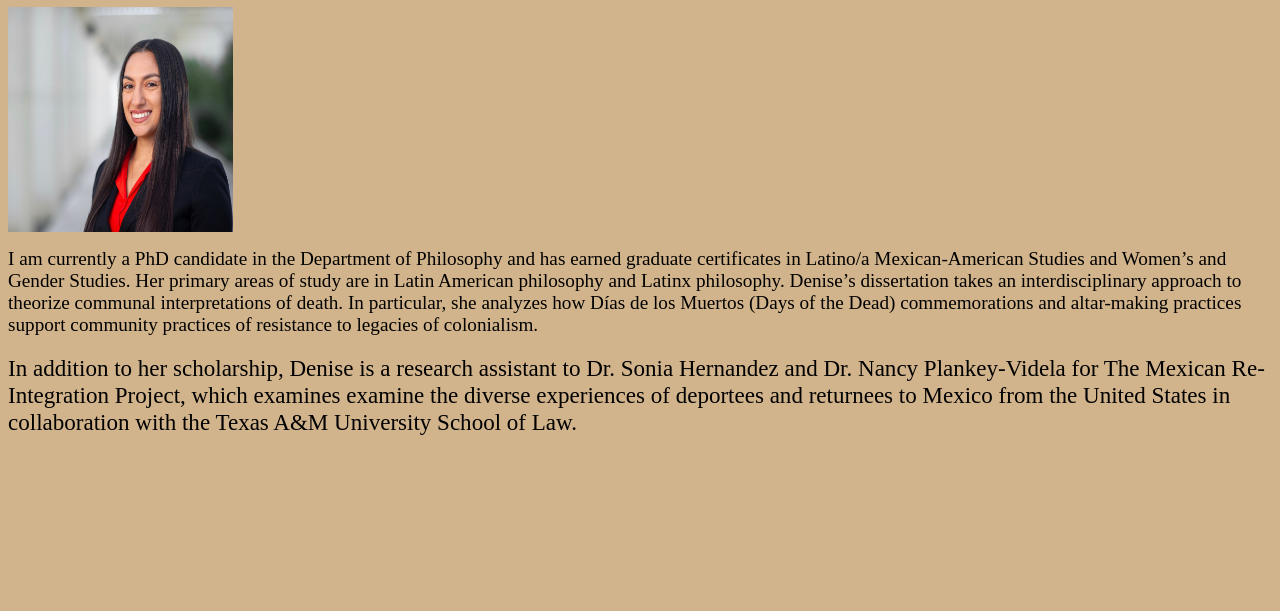
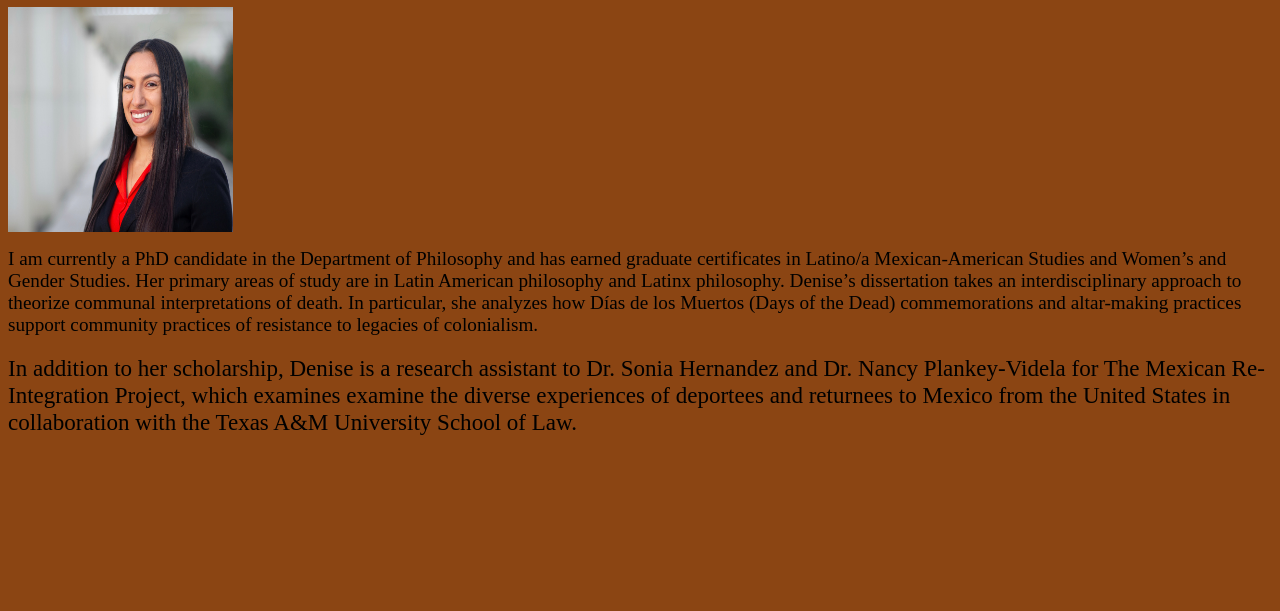
Before and after one commit to dmedalambru/dmedalambru.github.io, a plain HTML site: page index.html in a window 1280 px wide. Shown: the part 189-800 px from the top of the page. Drawn offline with Linux system fonts and the light colour scheme.

Commit message:
Update css.css
color

```diff
--- a/css.css
+++ b/css.css
@@ -1,3 +1,3 @@
 body {
-  background-color:tan;
+  background-color:saddlebrown;
 }
```
